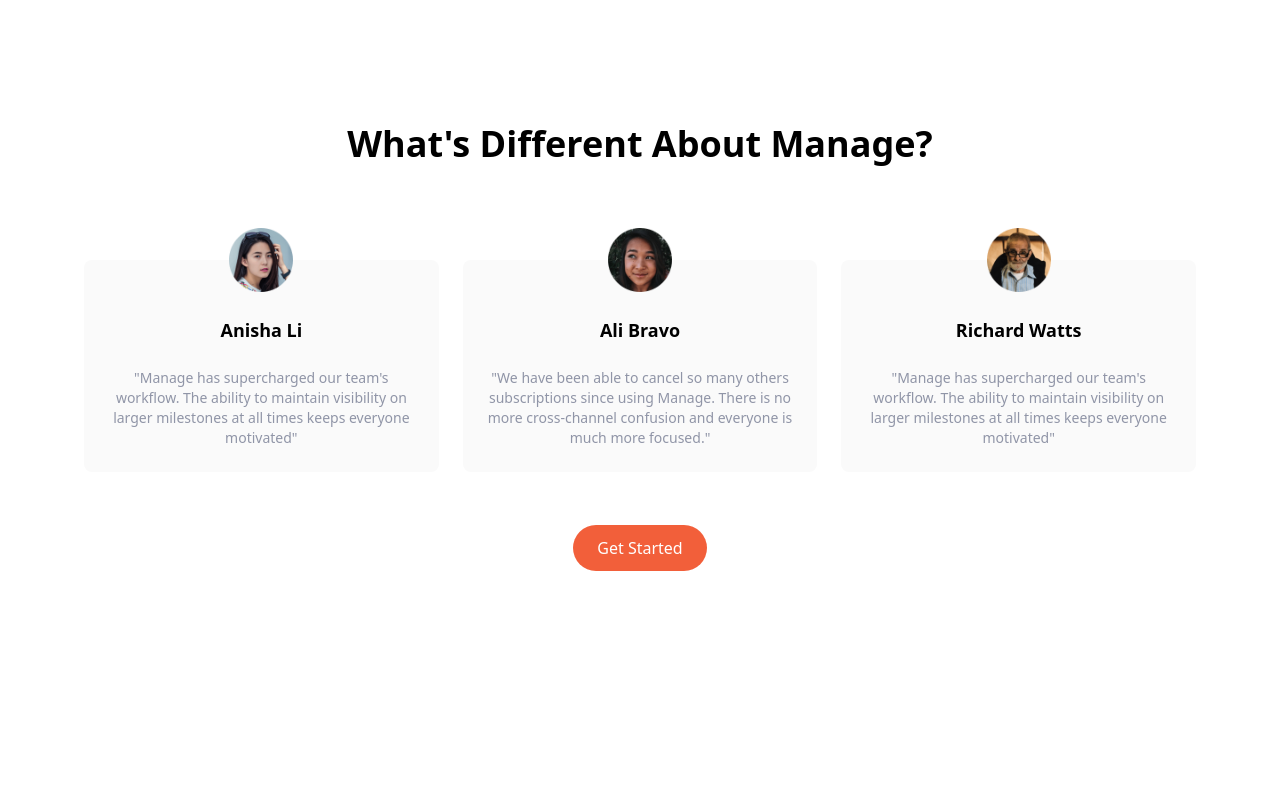
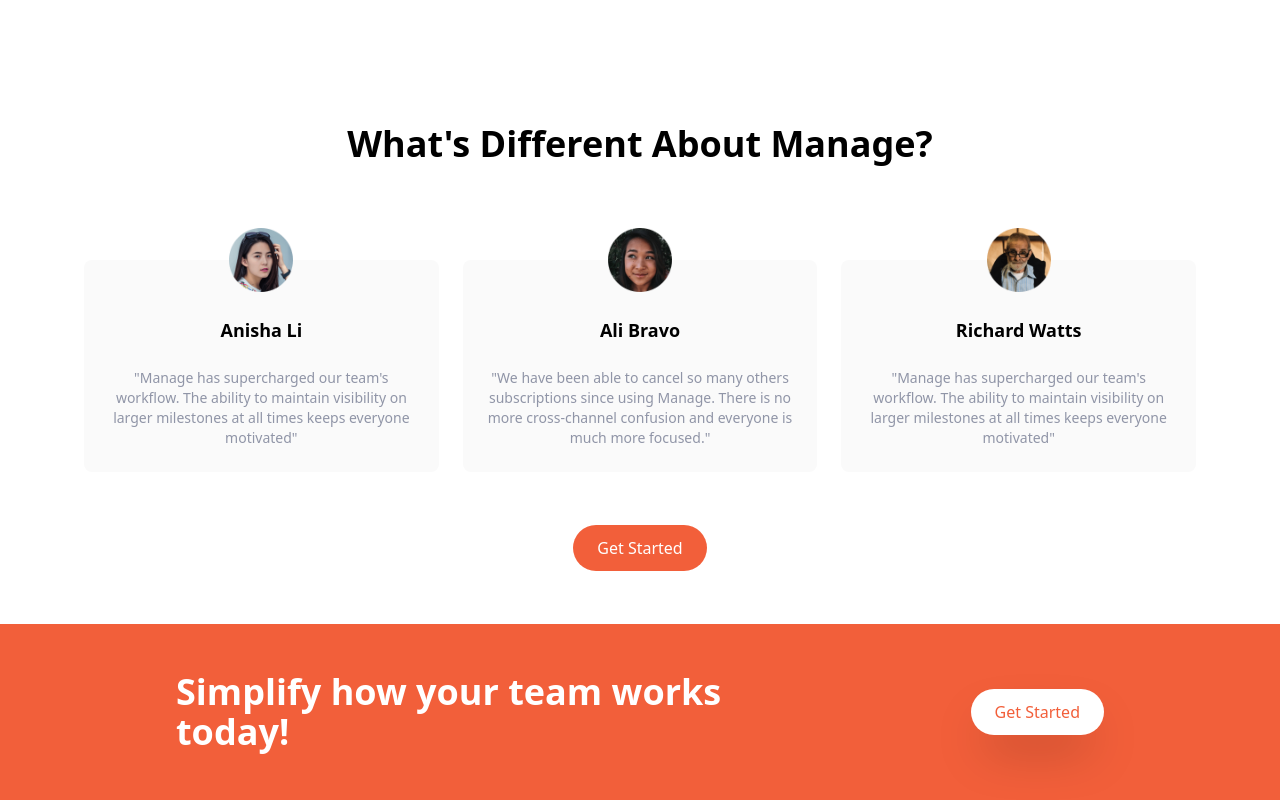
Before and after one commit to meisREAL/tailwindCrash, a website: page index.html in a window 1280 px wide. Shown: the part 1148-1948 px from the top of the page. Before the commit the page ends 1772 px from the top, so only its background shows below. Drawn offline with Linux system fonts and the light colour scheme.

Commit message:
Call to Action section

```diff
--- a/index.html
+++ b/index.html
@@ -199,6 +199,23 @@
             </div>
         </div>
     </section>
+    <!-- Call to Action Section -->
+    <section id="cta" class="bg-brightRed">
+        <!-- Flex Container -->
+        <div
+            class="container flex flex-col items-center justify-between px-6 py-24 mx-auto space-y-12 md:py-12 md:flex-row md:space-y-0">
+            <!-- Heading -->
+            <h2 class="text-5xl font-bold leading-tight text-center text-white md:text-4xl md:max-w-xl md:text-left">
+                Simplify how your team works today!
+            </h2>
+            <!-- Button -->
+            <div class="">
+                <a href="#"
+                    class="p-3 px-6 pt2 text-brightRed bg-white rounded-full shadow-2xl baseline hover:bg-gray-300">Get
+                    Started</a>
+            </div>
+        </div>
+    </section>
 </body>
 
 </html>
```
Also changed, not shown: css/main.css.
